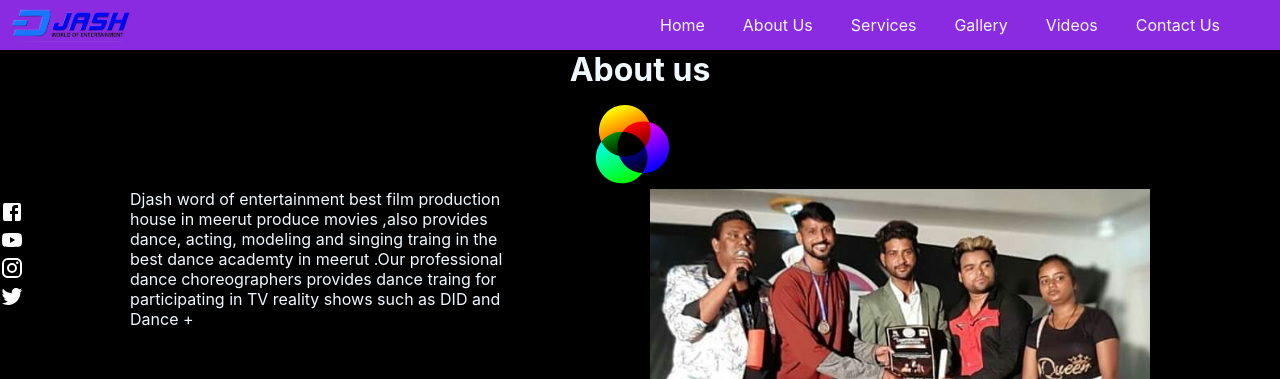
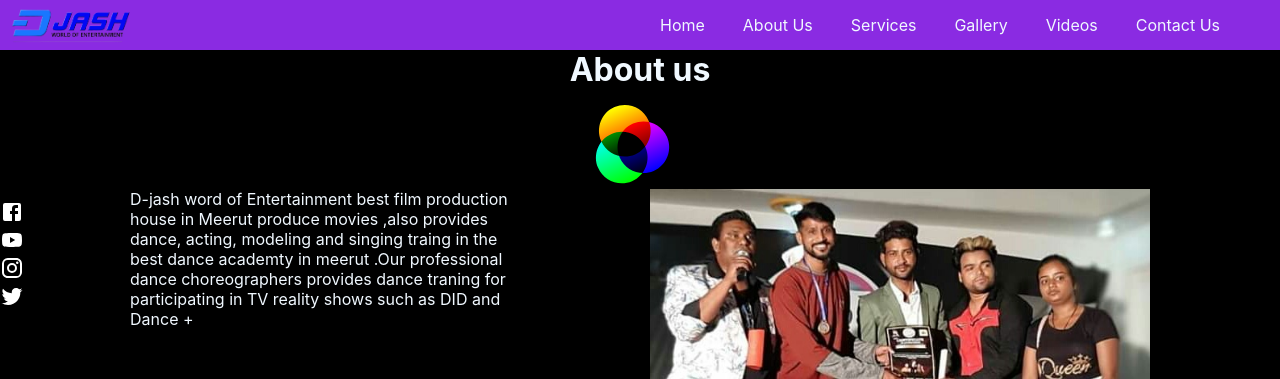
Before and after one commit to Deepakreact/reactapp, a React (Create React App) app: page /About in a window 1280 px wide. Shown: the top 379 px of the page. Built offline with nearby package versions, Linux system fonts and the light colour scheme.

Commit message:
sdjkwgudd

```diff
--- a/src/Componants/AboutPage.js
+++ b/src/Componants/AboutPage.js
@@ -35,7 +35,7 @@
         </div>
         <div className="about-container">
         <div className="a-content">
-        <p>Djash word of entertainment best film production house in meerut produce movies ,also provides dance, acting, modeling and singing traing in the best dance academty in meerut .Our professional dance choreographers provides dance traing for participating in TV reality shows such as DID and Dance +  </p>
+        <p>D-jash word of Entertainment best film production house in Meerut produce movies ,also provides dance, acting, modeling and singing traing in the best dance academty in meerut .Our professional dance choreographers provides dance traning for participating in TV reality shows such as DID and Dance +  </p>
 
         </div>
         <div className="a-image">
```
